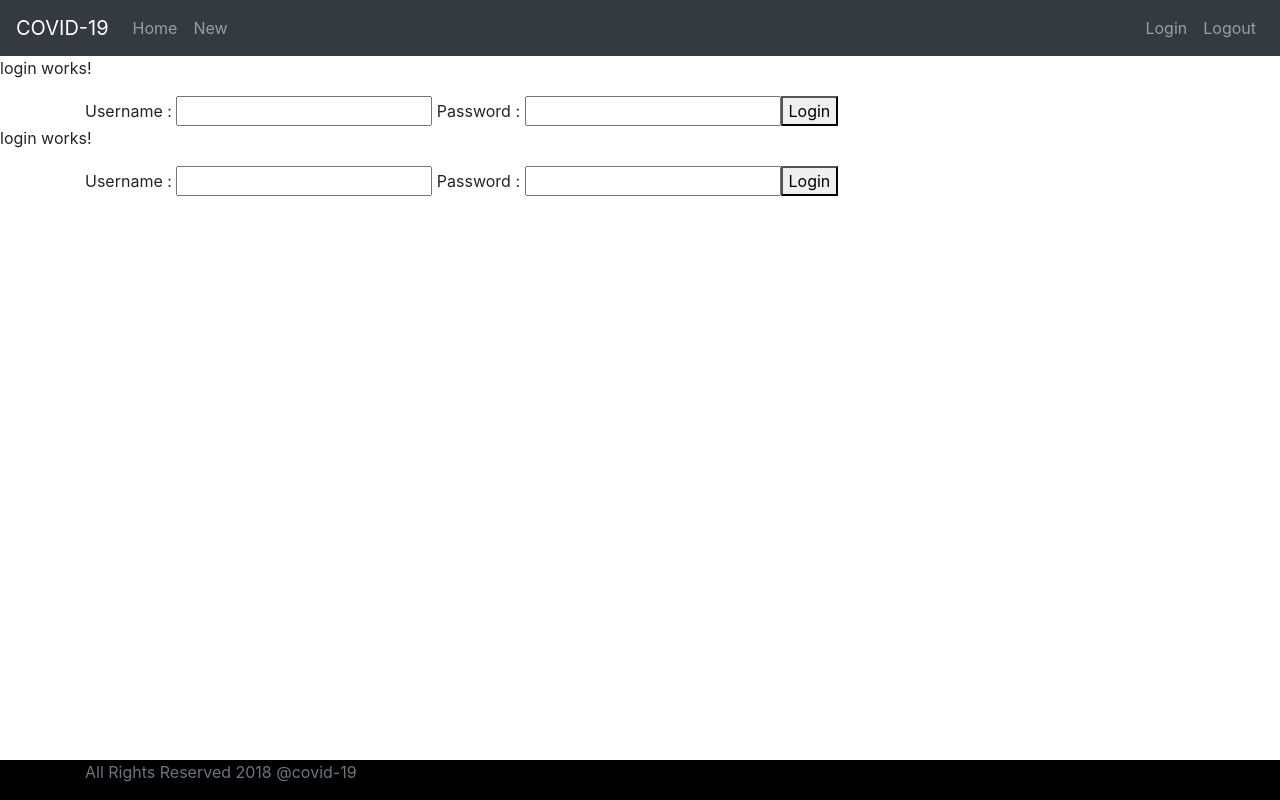
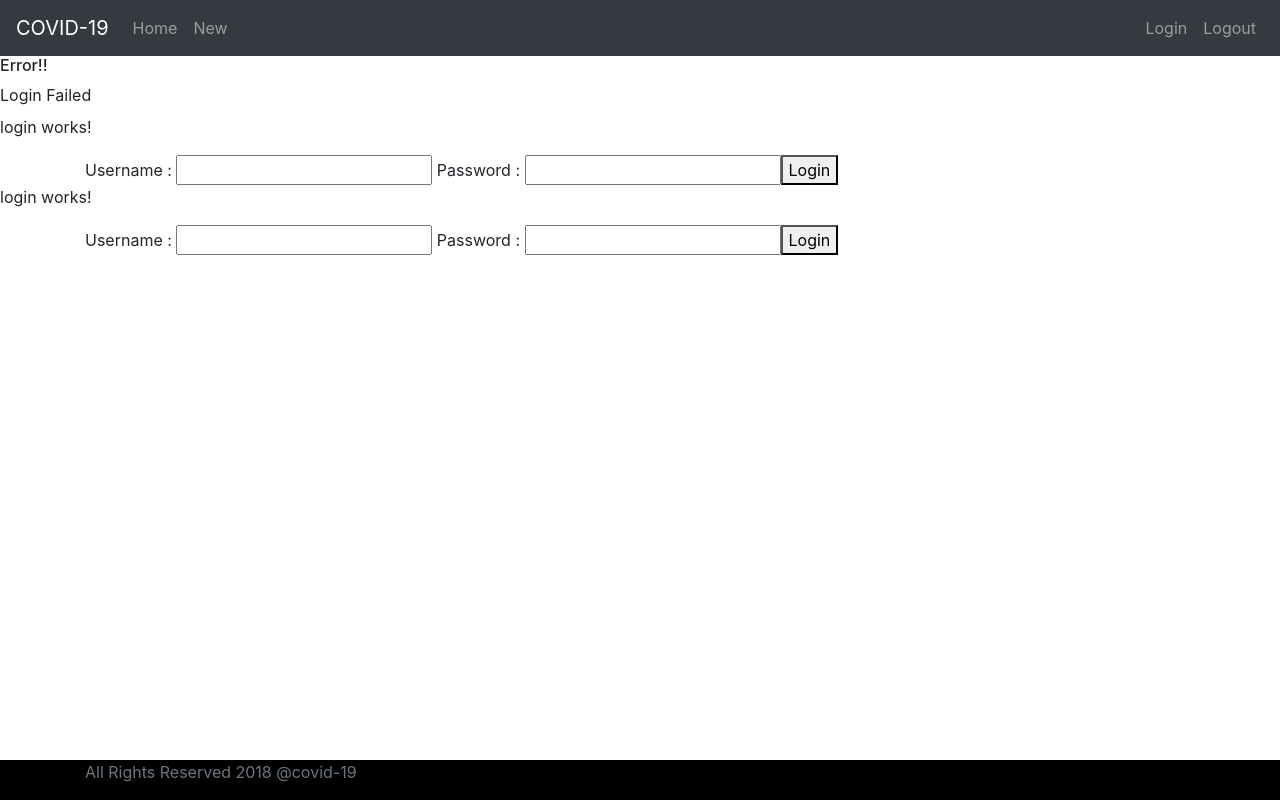
Before and after one commit to girzal/covid-health, an Angular app in the folder COVIDHEALTH/: page /login in a window 1280 px wide. Built offline with nearby package versions, Linux system fonts and the light colour scheme.

Commit message:
added error component

```diff
--- a/COVIDHEALTH/src/app/app-routing.module.ts
+++ b/COVIDHEALTH/src/app/app-routing.module.ts
@@ -2,6 +2,7 @@ import { NgModule } from '@angular/core';
 import { Routes, RouterModule } from '@angular/router';
 import { LoginComponent } from './login/login.component';
 import { HomeComponent } from './home/home.component';
+import { ErrorComponent } from './error/error.component';
 
 
 const routes: Routes = [
@@ -12,6 +13,10 @@ const routes: Routes = [
   {
     path: 'welcome',
     component: HomeComponent,
+  },
+  {
+    path: 'error',
+    component: ErrorComponent,
   }
 ];
 
--- a/COVIDHEALTH/src/app/app.component.html
+++ b/COVIDHEALTH/src/app/app.component.html
@@ -1,5 +1,6 @@
 <router-outlet>
   <app-menu></app-menu>
+  <app-error></app-error>
   <div clas="container">
     <app-login></app-login>
   </div>
--- a/COVIDHEALTH/src/app/app.module.ts
+++ b/COVIDHEALTH/src/app/app.module.ts
@@ -7,6 +7,8 @@ import { LoginComponent } from './login/login.component';
 import { HomeComponent } from './home/home.component';
 import { FooterComponent } from './footer/footer.component';
 import { MenuComponent } from './menu/menu.component';
+import { FormsModule } from '@angular/forms';
+import { ErrorComponent } from './error/error.component';
 
 @NgModule({
   declarations: [
@@ -15,10 +17,12 @@ import { MenuComponent } from './menu/menu.component';
     HomeComponent,
     FooterComponent,
     MenuComponent,
+    ErrorComponent
   ],
   imports: [
     BrowserModule,
-    AppRoutingModule
+    AppRoutingModule,
+    FormsModule
   ],
   providers: [],
   bootstrap: [AppComponent]
--- /dev/null
+++ b/COVIDHEALTH/src/app/error/error.component.html
@@ -0,0 +1,3 @@
+
+<h6>Error!!</h6>
+<label>Login Failed</label>
--- /dev/null
+++ b/COVIDHEALTH/src/app/error/error.component.ts
@@ -0,0 +1,15 @@
+import { Component, OnInit } from '@angular/core';
+
+@Component({
+  selector: 'app-error',
+  templateUrl: './error.component.html',
+  styleUrls: ['./error.component.css']
+})
+export class ErrorComponent implements OnInit {
+
+  constructor() { }
+
+  ngOnInit(): void {
+  }
+
+}
--- a/COVIDHEALTH/src/app/login/login.component.html
+++ b/COVIDHEALTH/src/app/login/login.component.html
@@ -1,7 +1,7 @@
 <p>login works!</p>
 <div class="container">
-    Username : <input type="text"/>
-    Password : <input type="password"/>
+    Username : <input type="text" [(ngModel)]="username" />
+    Password : <input type="password" [(ngModel)]="password"/>
 
     <button (click)="loginClicked()" >Login</button>
 
--- a/COVIDHEALTH/src/app/login/login.component.ts
+++ b/COVIDHEALTH/src/app/login/login.component.ts
@@ -1,5 +1,6 @@
 import { Component, OnInit } from '@angular/core';
 import { FormGroup, Validators, FormControl } from '@angular/forms';
+import { RouteConfigLoadEnd, Router } from '@angular/router';
 
 @Component({
   selector: 'app-login',
@@ -8,13 +9,26 @@ import { FormGroup, Validators, FormControl } from '@angular/forms';
 })
 export class LoginComponent implements OnInit {
 
-  constructor() { }
+  constructor(    private router:Router
+    ) {
+  }
 
   ngOnInit(): void {
   }
-
+username:String;
+password:String;
   loginClicked(){
     console.log("you clicked me")
+    if(this.username=='admin' && this.password=='admin'){
+
+      this.router.navigate(['/details']);
+
+    }else{
+      this.router.navigate(['/error']);
+
+
+    }
+
   }
 
 }
```
Also changed, not shown: COVIDHEALTH/src/app/error/error.component.css (added).
